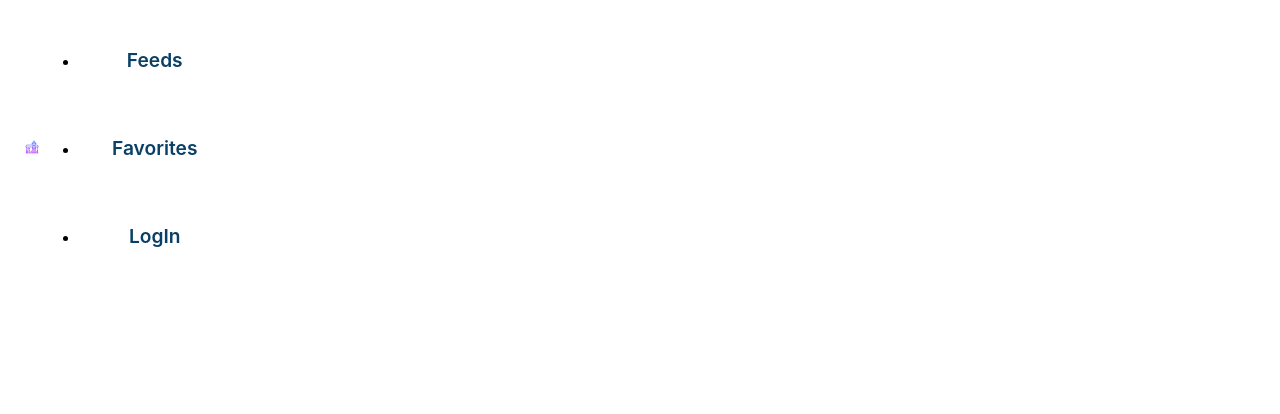
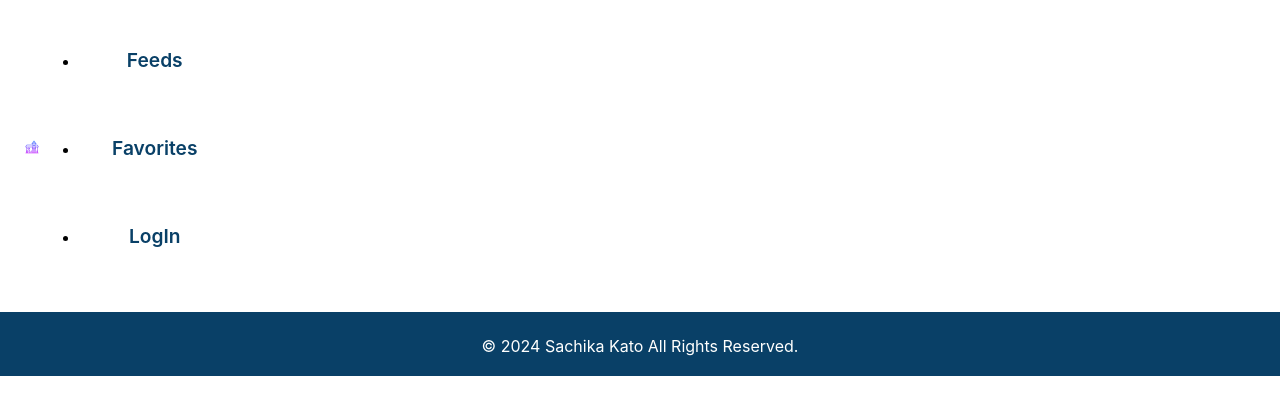
Before and after one commit to sachika13125/news-app, a React (Create React App) app: page / in a window 1280 px wide. Shown: the top 414 px of the page. Built offline with nearby package versions, Linux system fonts and the light colour scheme.

Commit message:
added footer

```diff
--- a/src/App.js
+++ b/src/App.js
@@ -1,11 +1,13 @@
 import './App.css';
 import React from 'react';
 import Header from './Components/Header';
+import Footer from './Components/Footer';
 
 function App() {
   return (
     <div className="App">
       <Header />
+      <Footer />
     </div>
   );
 }
--- /dev/null
+++ b/src/Components/Footer.jsx
@@ -0,0 +1,23 @@
+import React from 'react';
+import styled from 'styled-components';
+
+export default function () {
+    const Footer = styled.footer`
+        background-color: #094067;
+        height: 8vh;
+
+        p {
+            padding: 1.5rem;
+            color: #fffffe;
+            font-size: 1rem;
+            font-weight: 400;
+            text-align: center;
+        }
+    `
+
+  return (
+    <Footer>
+        <p>&copy; 2024 Sachika Kato All Rights Reserved.</p>
+    </Footer>
+  )
+}
```
